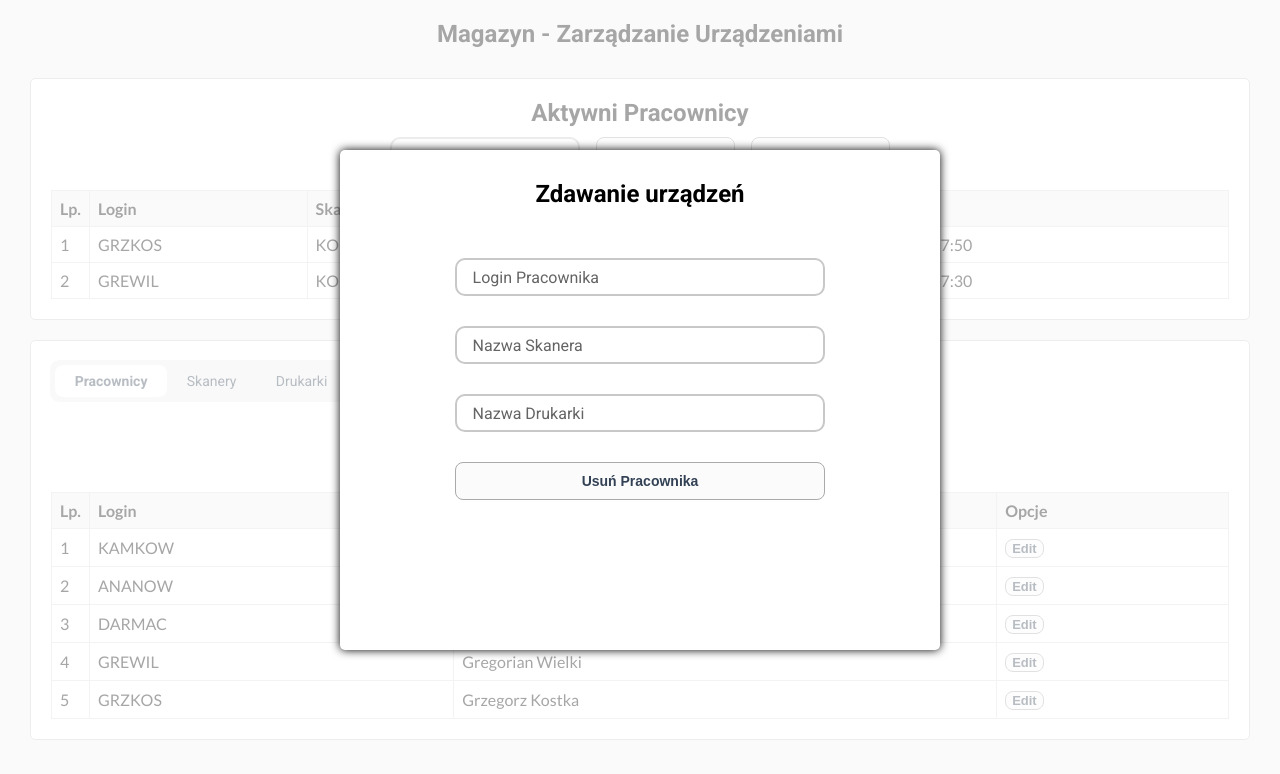
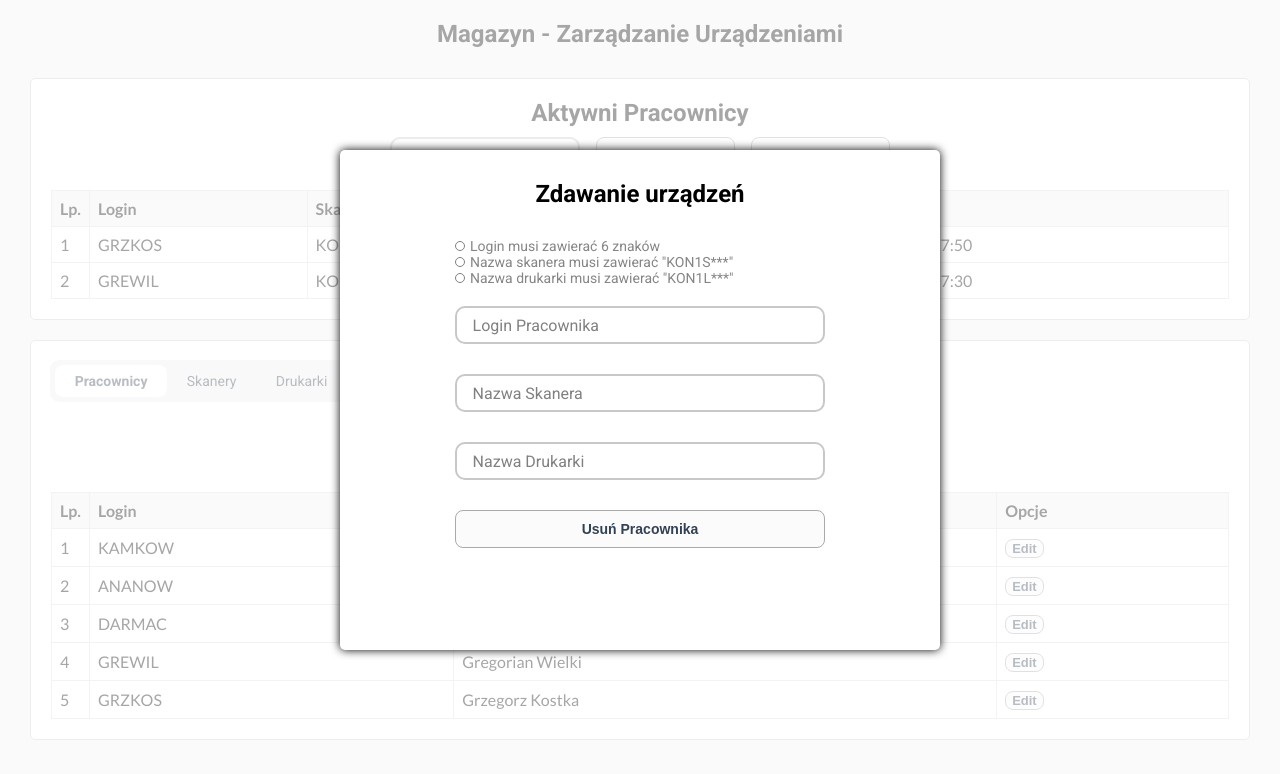
Before and after one commit to ErykFryderyk/equipment-management, a Vue app: page / in a window 1280 px wide. Both pictures are taken after a click on the button "Zwróć urządzenie". Shown: the top 774 px of the page. Built offline with nearby package versions, Linux system fonts and the light colour scheme.

Commit message:
created validation

```diff
--- a/src/components/ReturnDevice.vue
+++ b/src/components/ReturnDevice.vue
@@ -4,9 +4,30 @@
     <h2>Zdawanie urządzeń</h2>
     <form @submit.prevent="returnDevices">
       <!-- error messages -->
-      <span v-if="userLoginError" class="error">Login musi mieć co najmniej 6 znaków.</span>
+      <div style="display: flex; align-items: center;">
+        <span
+          class="correct"
+          :class="{ 'correct--active': userLoginError }"
+        ></span>
+        <p class="valid-text">Login musi zawierać 6 znaków</p>
+      </div>
+      <div style="display: flex; align-items: center;">
+        <span
+          class="correct"
+          :class="{ 'correct--active': scannerNameError }"
+        ></span>
+        <p class="valid-text">Nazwa skanera musi zawierać "KON1S***"</p>
+      </div>
+      <div style="display: flex; align-items: center;">
+        <span
+          class="correct"
+          :class="{ 'correct--active': printerNameError }"
+        ></span>
+        <p class="valid-text">Nazwa drukarki musi zawierać "KON1L***"</p>
+      </div>
+      <!-- <span v-if="userLoginError" class="error">Login musi mieć co najmniej 6 znaków.</span> -->
       <span v-if="userLoginEmptyError" class="error">Login nie może być pusty.</span>
-      <span v-if="scannerNameError" class="error">Nazwa skanera musi zawierać "KON1S".</span>
+      <!-- <span v-if="scannerNameError" class="error">Nazwa skanera musi zawierać "KON1S".</span> -->
       <span v-if="scannerNameEmptyError" class="error">Nazwa skanera nie może być pusta.</span>
       <span v-if="printerNameError" class="error">Nazwa drukarki musi zawierać "KON1L".</span>
       <span v-if="printerNameEmptyError" class="error">Nazwa drukarki nie może być pusta.</span>
@@ -14,17 +35,17 @@
       <!-- <input type="text" maxlength="6" v-model="formData.userLogin" placeholder="Login pracownika"> -->
       <div class="form-text-field" style="margin-top:20px;">
         <input type="text" maxlength="6" v-model="formData.userLogin" required="" autocomplete="off">
-        <label for="name">Login Pracownika</label>
+        <label for="name" :style="{color: userLoginError ? 'green' : 'gray'}">Login Pracownika</label>
       </div>
       <!-- <input type="text" maxlength="8" v-model="formData.selectedScanner" placeholder="Nazwa skanera"> -->
       <div class="form-text-field">
         <input type="text" maxlength="8" v-model="formData.selectedScanner" required="" autocomplete="off">
-        <label for="name">Nazwa Skanera</label>
+        <label for="name" :style="{color: userLoginError ? 'green' : 'gray'}">Nazwa Skanera</label>
       </div>
       <!-- <input type="text" maxlength="8" v-model="formData.selectedPrinter" placeholder="Nazwa Drukarka"> -->
       <div class="form-text-field">
         <input type="text" maxlength="8" v-model="formData.selectedPrinter" required="" autocomplete="off">
-        <label for="name">Nazwa Drukarki</label>
+        <label for="name" :style="{color: userLoginError ? 'green' : 'gray'}">Nazwa Drukarki</label>
       </div>
       <button type="submit">Usuń Pracownika</button>
     </form>
@@ -49,13 +70,24 @@ export default {
         selectedScanner: '',
         selectedPrinter: '',
       },
-      userLoginError: false,
+      userLoginError: null,
       scannerNameError: false,
       printerNameError: false,
       userLoginEmptyError: false,
       scannerNameEmptyError: false,
       printerNameEmptyError: false,
     }
+  },
+  watch: {
+    'formData.userLogin': function (newVal) {
+      this.userLoginError = newVal.length === 6 && /^[a-zA-Z]+$/.test(newVal);
+    },
+    'formData.selectedScanner': function (newVal) {
+      this.scannerNameError = newVal.length === 8 && newVal.toUpperCase().includes('KON1S');
+    },
+    'formData.selectedPrinter': function (newVal) {
+      this.printerNameError = newVal.length === 8 && newVal.toUpperCase().includes('KON1L');
+    },
   },
   methods: {
     returnDevices() {
@@ -95,6 +127,49 @@ form {
   justify-content: center;
   align-items: space-between;
   flex-direction: column;
+}
+.valid-text{
+  color: #858585;
+  font-size: 14px;
+}
+.correct{
+  width: 10px;
+  height: 10px;
+  margin-right: 5px;
+  border-radius: 50px;
+  border: 1px solid gray;
+  background-color: transparent;
+  transition: background-color .3s ease-in-out, border .3s ease-in-out;
+
+  &--active{
+    position: relative;
+    border: 1px solid gray;
+    background-color: #63bd63;
+
+    &::after{
+      position: absolute;
+      content: '';
+      width: 10px;
+      height: 10px;
+      border: 1px solid green;
+      border-radius: 50px;
+      background-color: transparent;
+      transform: translate(-50%, -50%);
+      left: 50%;
+      top:50%;
+      animation: dissolve 0.4s ease forwards;
+    }
+  }
+
+  @keyframes dissolve {
+    0% {
+      opacity: 100%;
+    }
+    100% {
+      opacity: 0;
+      transform: translate(-50%, -50%) scale(3);
+    }
+  }
 }
 
 input {
```
